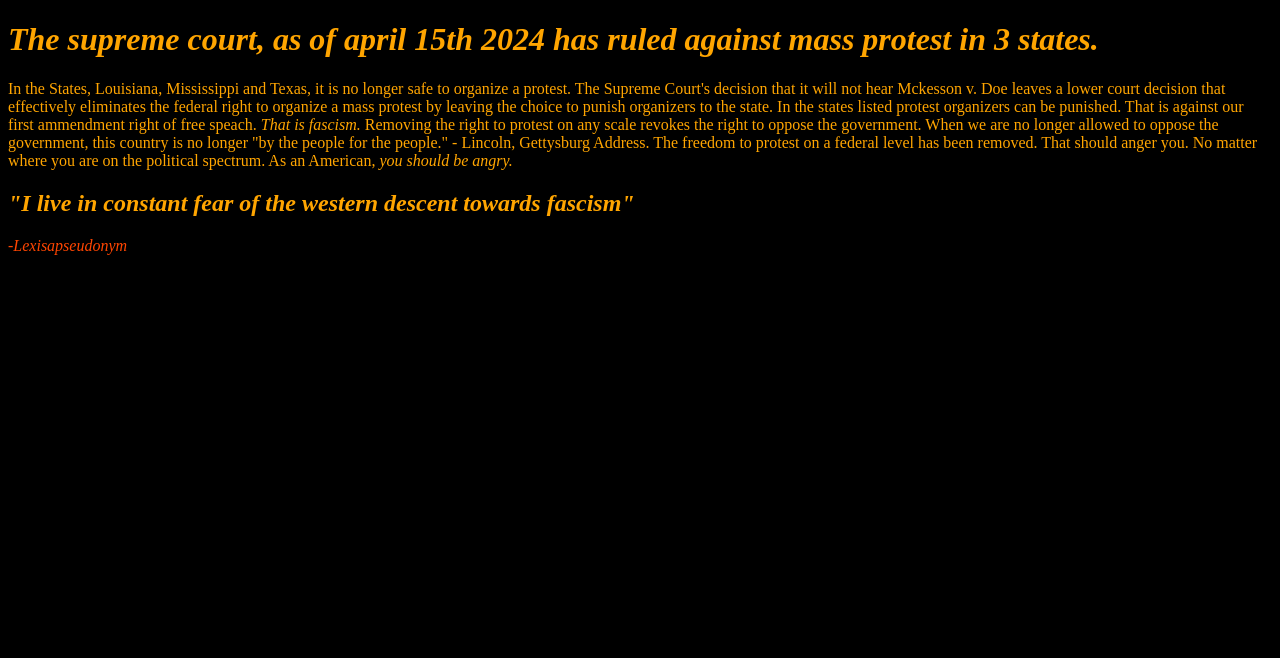
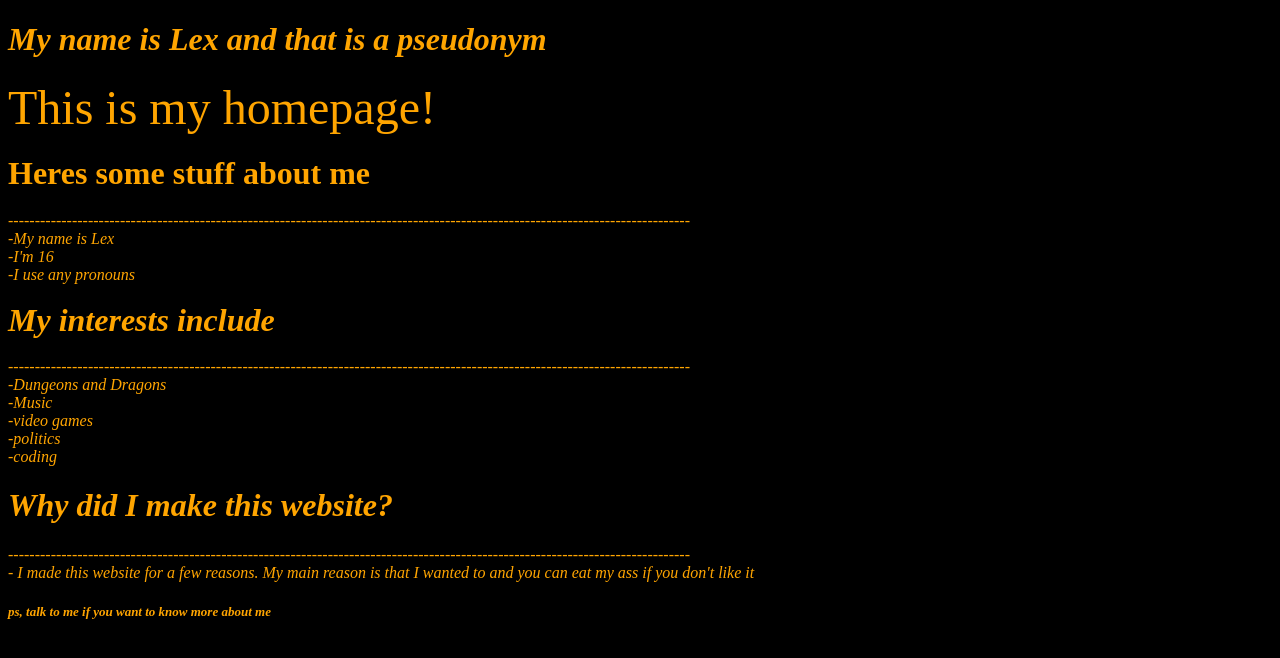
Before and after one commit to Lexisapseudonym/PunchNazis, a plain HTML site: page index.html in a window 1280 px wide. Drawn offline with Linux system fonts and the light colour scheme.

Commit message:
Add files via upload

```diff
--- a/index.html
+++ b/index.html
@@ -1,15 +1,26 @@
 <!DOCTYPE html>
 <html>
 <head>
-<title>"Fuck Fascism Punch Nazis"</title>
+<title>"Lexisapseudonym Homepage"</title>
 </head>
 <body>
 
-<h1><em><font color="orange">The supreme court, as of april 15th 2024 has ruled against mass protest in 3 states.</font></em></h1>
-<p><font color="orange">In the States, Louisiana, Mississippi and Texas, it is no longer safe to organize a protest. The Supreme Court's decision that it will not hear Mckesson v. Doe leaves a lower court decision that effectively eliminates the federal right to organize a mass protest by leaving the choice to punish organizers to the state. In the states listed protest organizers can be punished. That is against our first ammendment right of free speach. <em>That is fascism.</em> Removing the right to protest on any scale revokes the right to oppose the government. When we are no longer allowed to oppose the government, this country is no longer "by the people for the people." - Lincoln, Gettysburg Address. The freedom to protest on a federal level has been removed. That should anger you. No matter where you are on the political spectrum. As an American, <em>you should be angry.</em></font></p>
+<h1><em><font color="orange">My name is Lex and that is a pseudonym</font></em></h1>
+<p><font color="orange"><font size="7"> This is my homepage!</font></p>
 
-<h2><i><font color="orange">"I live in constant fear of the western descent towards fascism"</font></i></h2>
-<p><font color="orangered"><em>-Lexisapseudonym</em></font></p>
+<h2><font color="orange"><font size="6">Heres some stuff about me</font></h2>
+<p><font color="orange"><em>--------------------------------------------------------------------------------------------------------------------------------
+<br>-My name is Lex<br>-I'm 16<br>-I use any pronouns</em></font></p>
+
+<h3><em><font color="orange"><font size="6">My interests include</font></h3>
+<p><font color="orange"><em>--------------------------------------------------------------------------------------------------------------------------------
+<br>-Dungeons and Dragons<br>-Music<br>-video games<br>-politics<br>-coding</p>
+
+<h4><em><font color="orange"><font size="6">Why did I make this website?</font></h4>
+<p><font color="orange"><em>--------------------------------------------------------------------------------------------------------------------------------
+<br>- I made this website for a few reasons. My main reason is that I wanted to and you can eat my ass if you don't like it</p>
+
+<h5><em><font color="orange"><font size="2"><i>ps, talk to me if you want to know more about me</h5>
 
 <body style="background-color:black">
 
```
